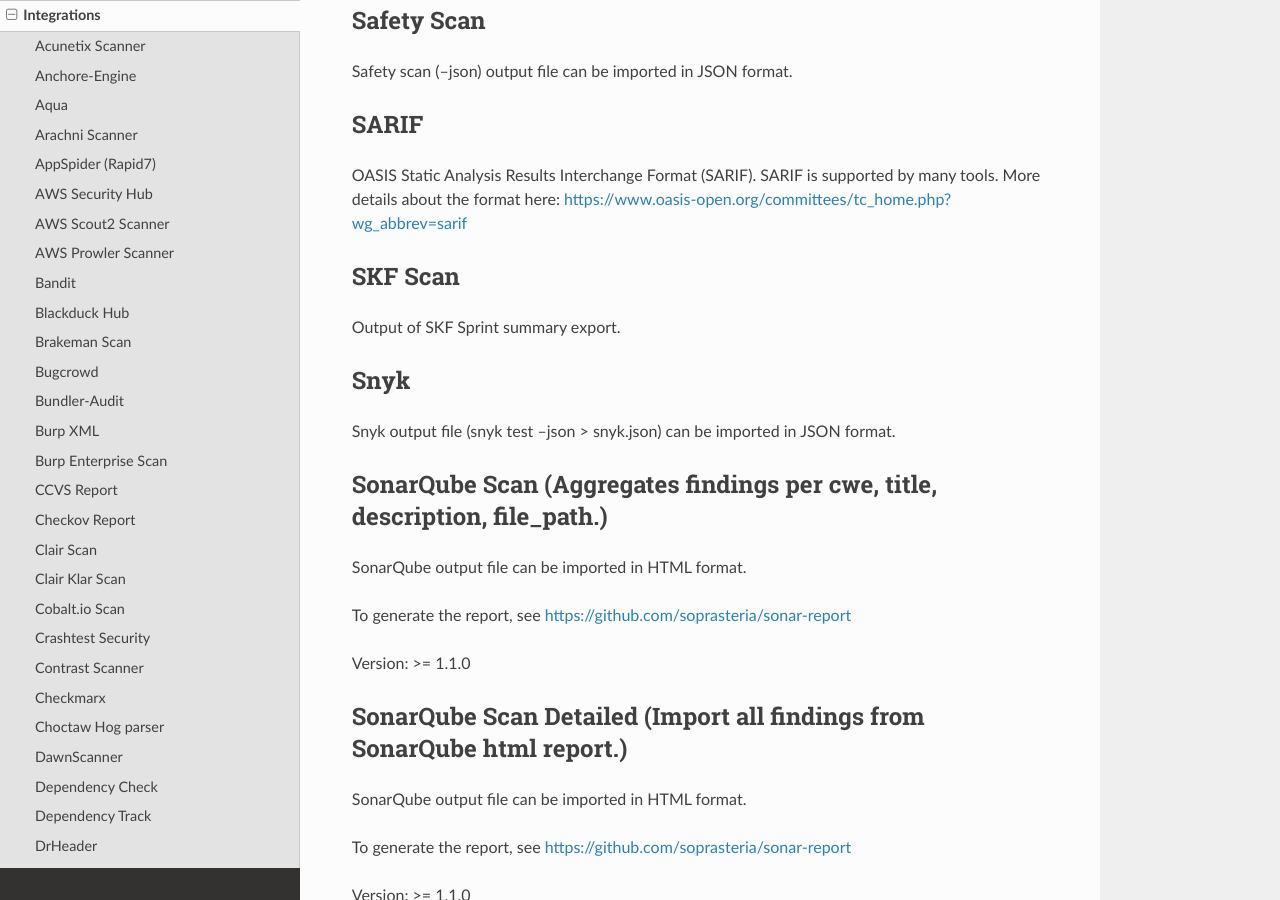
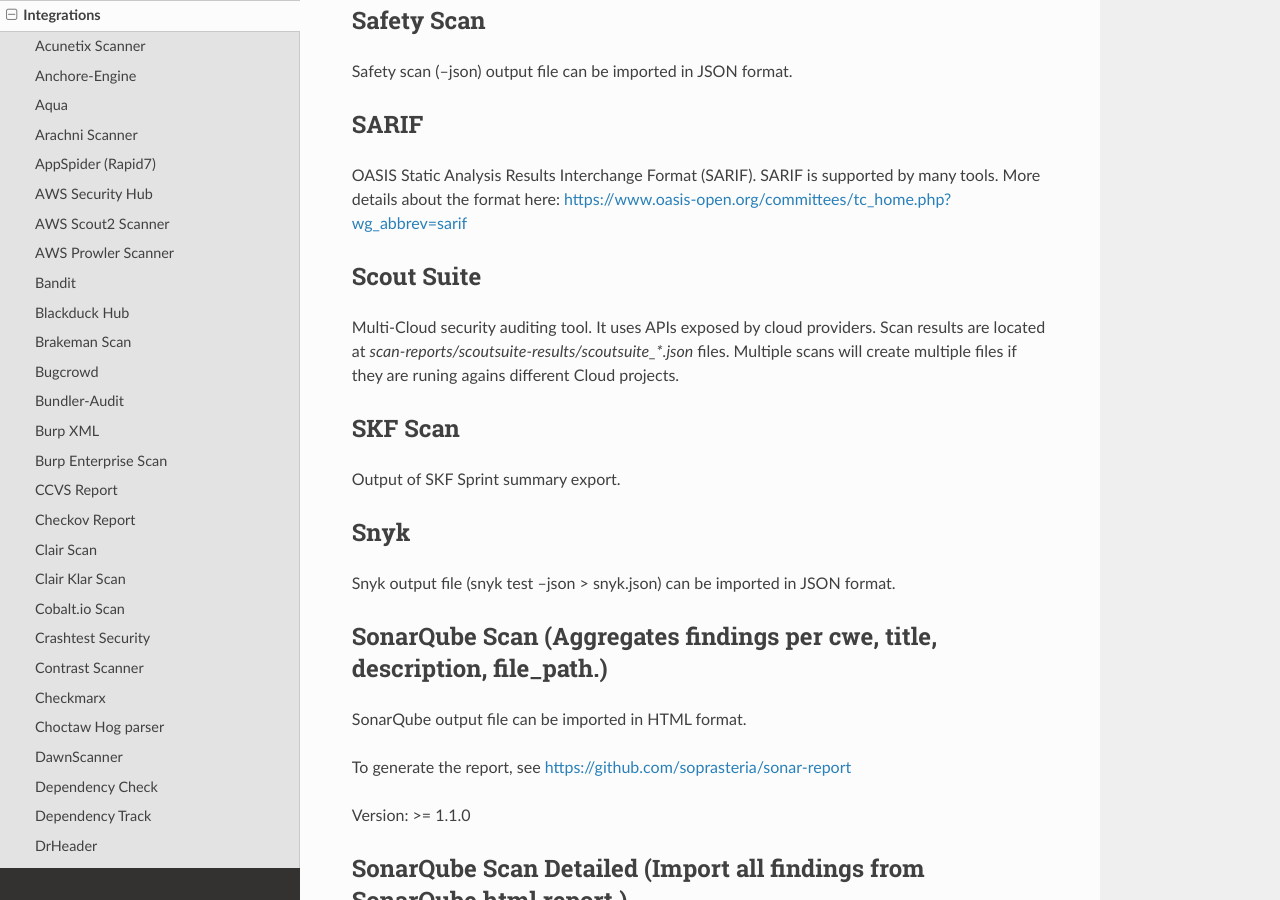
Before and after one commit to DefectDojo/Documentation, a Sphinx documentation site: the page built from docs/integrations.rst, in a window 1280 px wide and 900 px high, scrolled down 9055 px. Built offline with Sphinx 7.4.7 and the Read the Docs theme 2.0.0, drawn with Linux system fonts in a browser that asks for light colours.

Commit message:
ScoutSuite scanner docs

```diff
--- a/docs/integrations.rst
+++ b/docs/integrations.rst
@@ -367,6 +367,13 @@
 SARIF is supported by many tools.
 More details about the format here: https://www.oasis-open.org/committees/tc_home.php?wg_abbrev=sarif
 
+Scout Suite
+-----------
+Multi-Cloud security auditing tool. It uses APIs exposed by cloud providers.
+Scan results are located at `scan-reports/scoutsuite-results/scoutsuite_*.json` files.
+Multiple scans will create multiple files if they are runing agains different Cloud projects.
+
+
 SKF Scan
 --------
 Output of SKF Sprint summary export.
```
